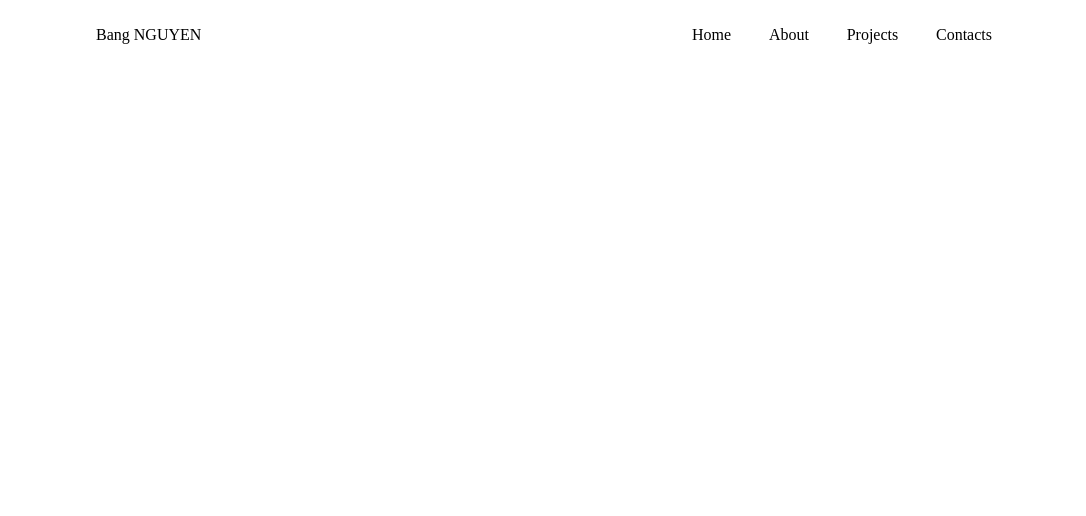
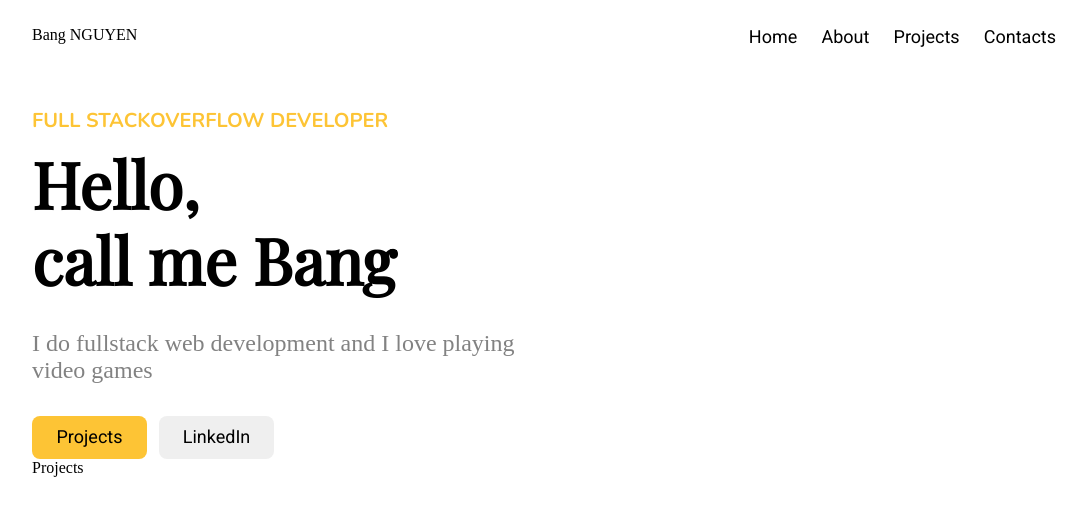
Before and after one commit to gnabyl/portfolio, a React (Create React App) app: page / in a window 1280 px wide. Shown: the top 516 px of the page, without its empty margins (96-1182 px from the left). Built offline with nearby package versions, Linux system fonts and the light colour scheme.

Commit message:
Add intro section, update styles

```diff
--- a/public/index.html
+++ b/public/index.html
@@ -7,7 +7,7 @@
     <meta name="theme-color" content="#000000" />
     <meta
       name="description"
-      content="Web site created using create-react-app"
+      content="My name is Bang, this is my personal website!"
     />
     <link rel="apple-touch-icon" href="%PUBLIC_URL%/logo192.png" />
     <!--
@@ -24,7 +24,7 @@
       work correctly both with client-side routing and a non-root public URL.
       Learn how to configure a non-root public URL by running `npm run build`.
     -->
-    <title>React App</title>
+    <title>Bang NGUYEN</title>
   </head>
   <body>
     <noscript>You need to enable JavaScript to run this app.</noscript>
--- a/src/App.js
+++ b/src/App.js
@@ -2,10 +2,13 @@ import React from 'react';
 import NavBar from './components/NavBar';
 import Project from './components/Project';
 import NameTag from './components/NameTag';
+import ProfileIntro from './components/ProfileIntro';
+
 import './css/App.css';
 // import './css/debug.css';
 
-function App() {
+const App = () => {
+
     return (
         <div className="container">
             <header>
@@ -14,12 +17,14 @@ function App() {
                 <NavBar />
             </header>
             <main>
+                <ProfileIntro />
+                <Project />
             </main>
             <footer>
 
             </footer>
         </div>
     );
-}
+};
 
 export default App;
--- /dev/null
+++ b/src/components/ProfileIntro.js
@@ -0,0 +1,22 @@
+import React from 'react';
+import '../css/ProfileIntro.css';
+
+const ProfileIntro = () => {
+    return (
+        <div id="intro">
+            <span id="intro-title">Full Stackoverflow Developer</span>
+            <div id="intro-body">
+                <h1>Hello,<br/>call me Bang</h1>
+                <span id="intro-headline">
+                    I do fullstack web development and I love playing video games
+                </span>
+                <div id="intro-buttons">
+                    <button>Projects</button>
+                    <button>LinkedIn</button>
+                </div>
+            </div>
+        </div>
+    );
+};
+
+export default ProfileIntro;
--- a/src/css/App.css
+++ b/src/css/App.css
@@ -1,18 +1,19 @@
 * {
     margin: 0;
     padding: 0;
-}
-
-body {
-    /* background-color: #E5E5E5; */
 }
 
 header {
     display: flex;
     justify-content: space-between;
     background-color: white;
-    padding: 2% 15% 0;
+    padding: 2% 10% 0;
 }
+
+main {
+    padding: 0 10% 0;
+}
+
 .container {
     width: 100%;
     margin: auto;
--- a/src/css/NavBar.css
+++ b/src/css/NavBar.css
@@ -7,4 +7,6 @@
 .nav-link {
     text-decoration: none;
     color: black;
+    font-family: 'Roboto', sans-serif;
+    font-size: 18px;
 }
--- /dev/null
+++ b/src/css/ProfileIntro.css
@@ -0,0 +1,62 @@
+@import url('https://fonts.googleapis.com/css2?family=Playfair+Display&family=Roboto&display=swap');
+@import url('https://fonts.googleapis.com/css2?family=Nunito:wght@700&display=swap');
+
+#intro {
+    margin-top: 60px;
+    display: flex;
+    flex-direction: column;
+    gap: 12px;
+    max-width: 520px;
+}
+#intro-title {
+    color: #FDC435;
+    font-weight: bold;
+    font-size: 20px;
+    font-family: 'Nunito', sans-serif;
+    text-transform: uppercase;
+}
+
+#intro-body {
+    display: flex;
+    flex-direction: column;
+    gap: 32px;
+    height: 100%;
+}
+
+#intro-headline {
+    color: #828282;
+    font-size: 24px;
+}
+#intro-buttons {
+    display: flex;
+    width: 100%;
+    gap: 12px;
+}
+
+#intro-buttons button {
+    cursor: pointer;
+    border-radius: 8px;
+    width: 115px;
+    height: 43px;
+    border: none;
+    font-weight: normal;
+    font-size: 18px;
+    line-height: 24px;
+    font-family: 'Roboto', sans-serif;
+}
+
+#intro-buttons button:hover {
+    color: white;
+    background-color: black!important;
+}
+
+#intro-buttons button:nth-child(odd) {
+    background-color: #FDC435;
+}
+
+h1 {
+    font-family: 'Playfair Display', sans-serif;
+    font-weight: bold;
+    font-size: 64px;
+    line-height: 76px;
+}
```
